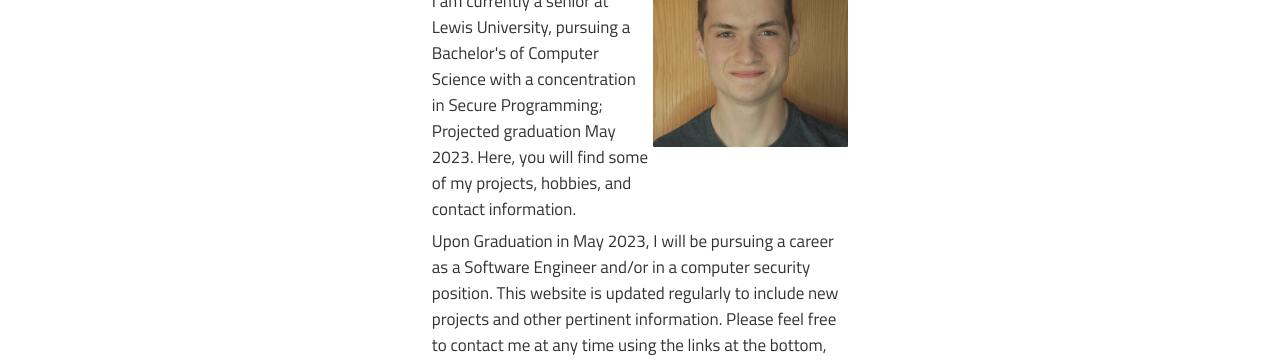
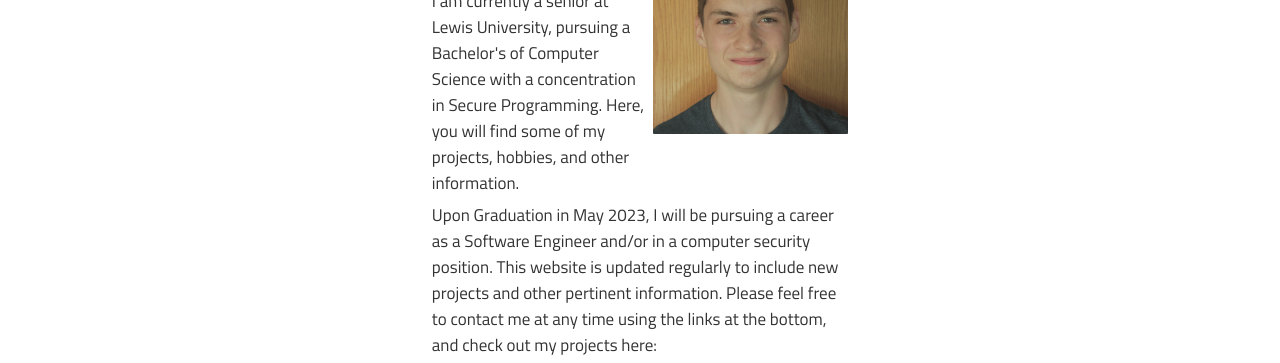
Before and after one commit to matthewaomalley/portfolio, a website: page static/index.html in a window 1280 px wide. Shown: the part 367-730 px from the top of the page. Drawn offline with Linux system fonts and the light colour scheme.

Commit message:
grammatical fixes

```diff
--- a/static/index.html
+++ b/static/index.html
@@ -29,8 +29,8 @@
                 </tr>
                 <tr>
                     <td class = "aboutText">I am currently a senior at Lewis University, pursuing a Bachelor's of Computer Science
-                        with a concentration in Secure Programming; Projected graduation May 2023. Here, you will find some of my projects,
-                        hobbies, and contact information.
+                        with a concentration in Secure Programming. Here, you will find some of my projects,
+                        hobbies, and other information.
                     </td>
                 </tr>
         </div>
@@ -39,7 +39,7 @@
             <tr>
                 <td class = "aboutText">Upon Graduation in May 2023, I will be pursuing a career as a Software Engineer and/or
                     in a computer security position. This website is updated regularly to include new projects and other pertinent information. Please feel free
-                    to contact me at any time using the links at the bottom, and check out my project here:
+                    to contact me at any time using the links at the bottom, and check out my projects here:
                 </td>
             </tr>
 
```
